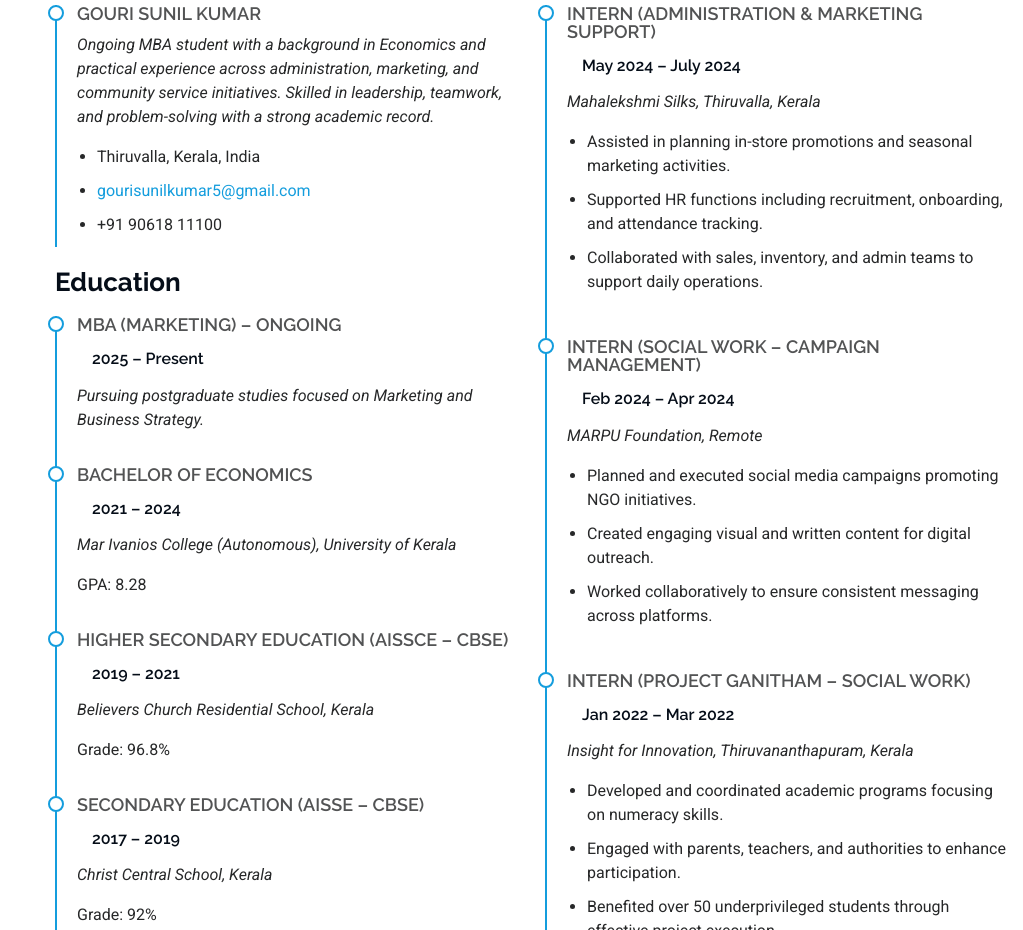
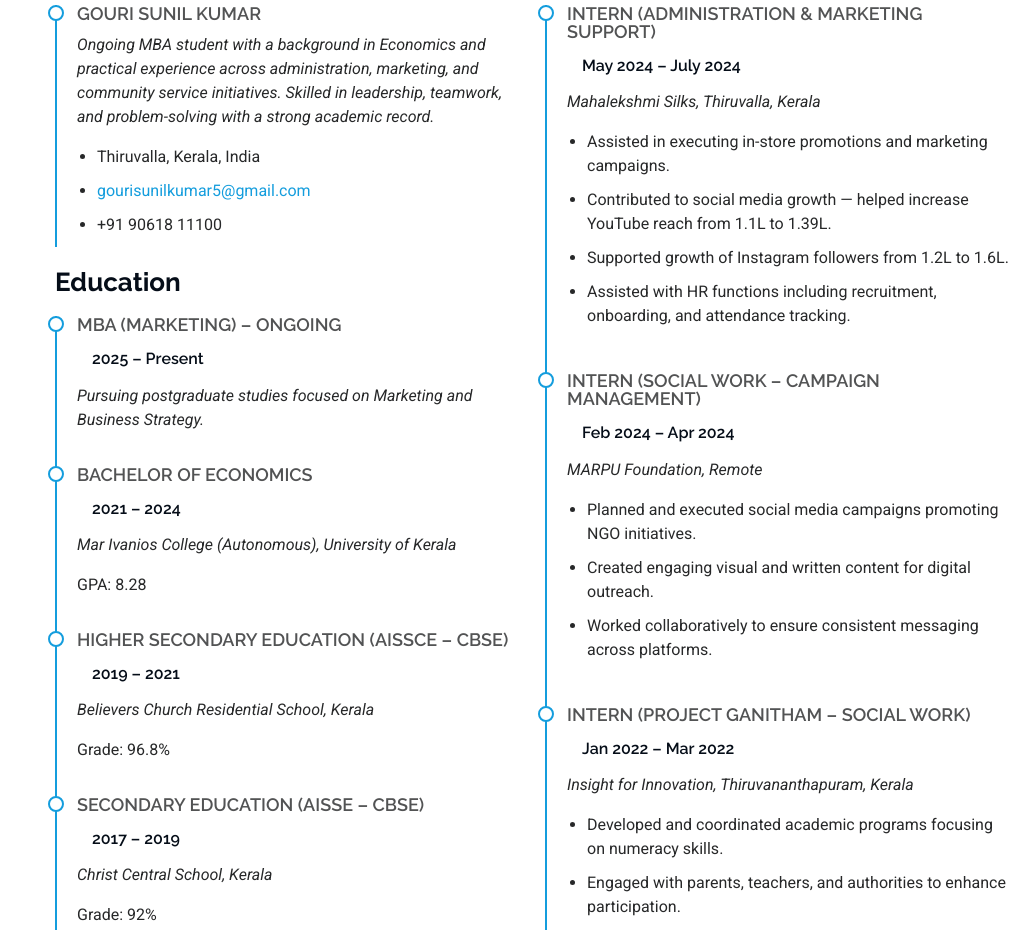
Before and after one commit to malavikavenugopal/portfolio_1_iportfolio_ASB, a plain HTML site: page index.html in a window 1280 px wide. Shown: the part 2480-3410 px from the top of the page, without its empty margins (257-1280 px from the left). Drawn offline with Linux system fonts and the light colour scheme.

Commit message:
Updated resume

```diff
--- a/index.html
+++ b/index.html
@@ -308,11 +308,13 @@
   <h5>May 2024 – July 2024</h5>
   <p><em>Mahalekshmi Silks, Thiruvalla, Kerala</em></p>
   <ul>
-                <li>Assisted in planning in-store promotions and seasonal marketing activities.</li>
-                <li>Supported HR functions including recruitment, onboarding, and attendance tracking.</li>
-                <li>Collaborated with sales, inventory, and admin teams to support daily operations.</li>
+    <li>Assisted in executing in-store promotions and marketing campaigns.</li>
+    <li>Contributed to social media growth — helped increase YouTube reach from 1.1L to 1.39L.</li>
+    <li>Supported growth of Instagram followers from 1.2L to 1.6L.</li>
+    <li>Assisted with HR functions including recruitment, onboarding, and attendance tracking.</li>
   </ul>
 </div>
+
 
             <div class="resume-item">
               <h4>Intern (Social Work – Campaign Management)</h4>
```
Lines whose indentation alone changed are shown as unchanged.
